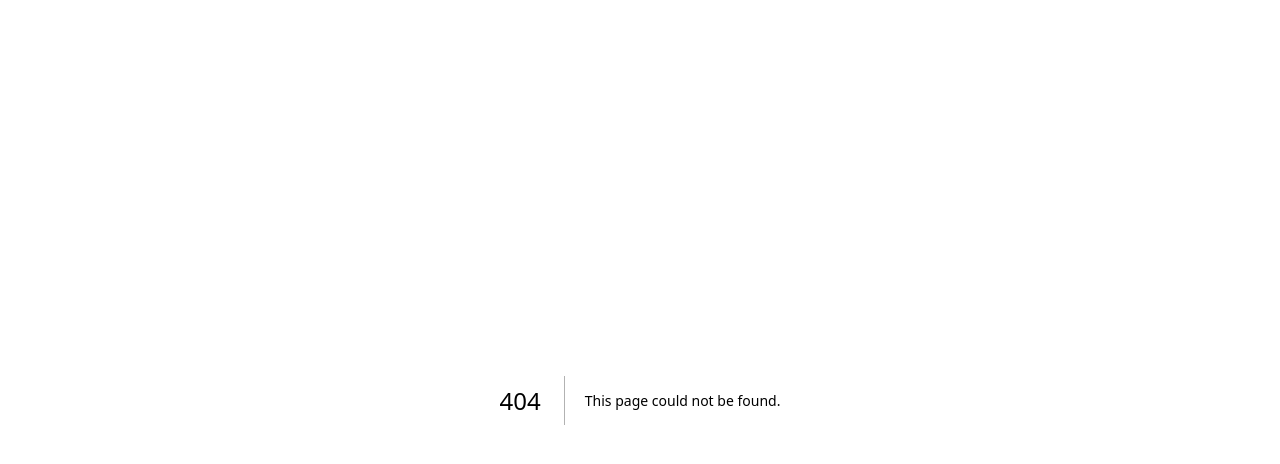
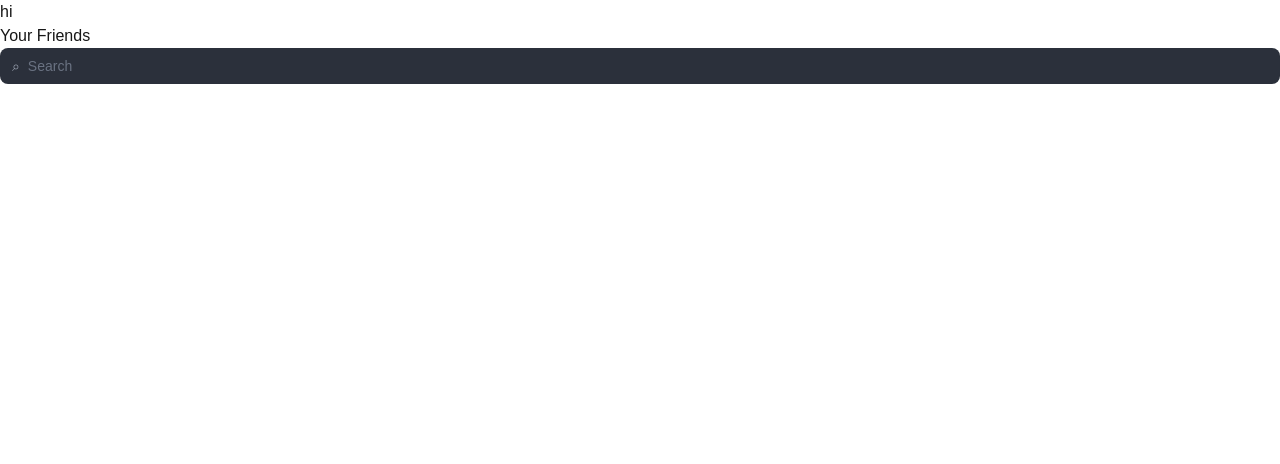
Before and after one commit to GabrielCM26/projeto-final-bue-fixe, a Next.js app: page /testFriendsList in a window 1280 px wide. Before the commit this address had no page. Shown: the top 464 px of the page. Built offline with nearby package versions, Linux system fonts and the light colour scheme.

Commit message:
replaced testAchievements with testFriendsList

```diff
--- a/src/pages/testAchievements.js
+++ b/src/pages/testFriendsList.js
@@ -1,12 +1,16 @@
-export default function Achievements() {
+export default function FriendList() {
 
     return (
         <main>
-            {/* Botão para voltar atrás */}
             <div>
+                {/* Botão para voltar atrás */}
                 <button>
-
+                    <p>hi</p>
                 </button>
+                {/* Título */}
+                <h1>
+                    Your Friends
+                </h1>
             </div>
             {/* Barra de pesquisa */}
             <div className="bg-[#2B303B] rounded-lg px-3 py-2 flex items-center gap-2 text-sm text-gray-400">
@@ -18,9 +22,13 @@ export default function Achievements() {
                 />
             </div>
             <div>
-                {/* Título */}
+                {/* Lista de amigos */}
+                <ul>
+                    {/* Cada amigo */}
+                    <div>
 
-                {/* Lista de amigos */}
+                    </div>
+                </ul>
             </div>
         </main>
     )
```
